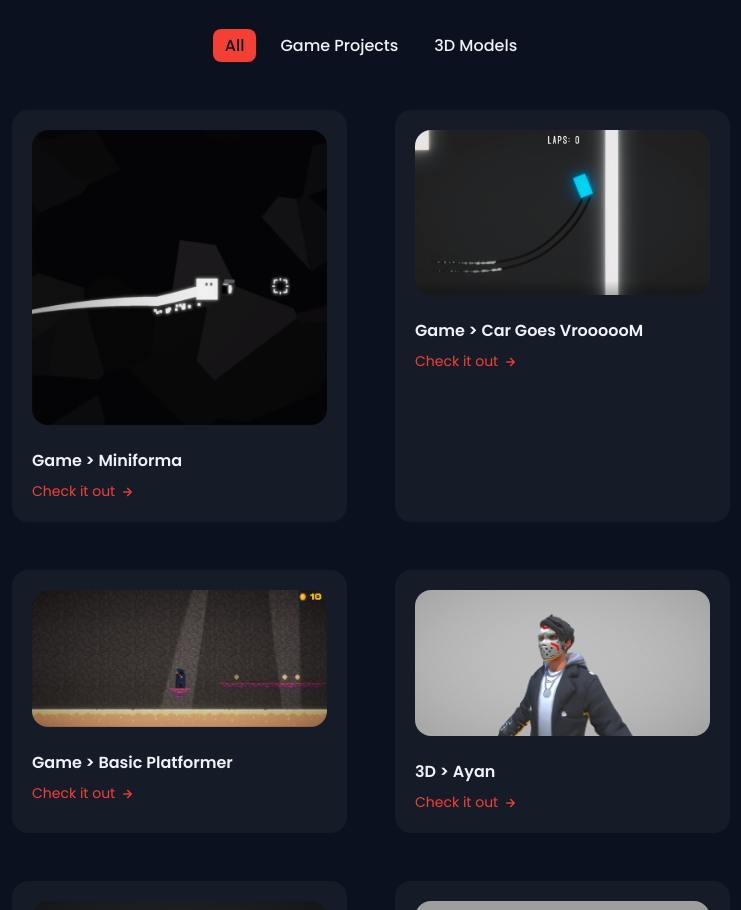
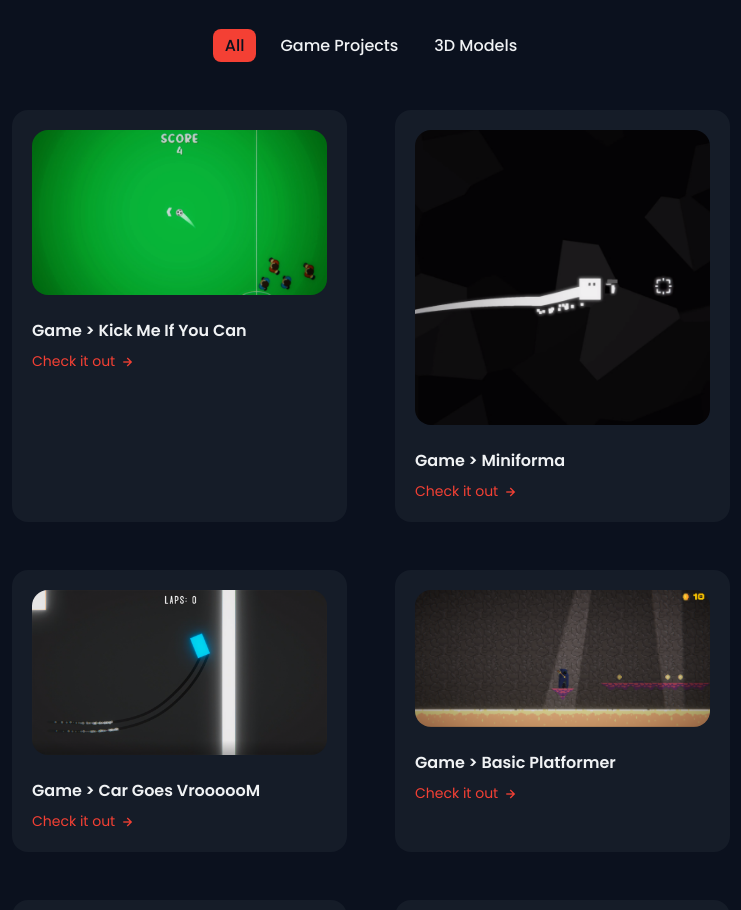
Before and after one commit to itsRayan11/Portfolio, a plain HTML site: page index.html in a window 1280 px wide. Shown: the part 1931-2841 px from the top of the page, without its empty margins (269-1010 px from the left). Drawn offline with nearby package versions, Linux system fonts and the light colour scheme; grey boxes are pictures that could not be loaded.

Commit message:
Changes #1

```diff
--- a/index.html
+++ b/index.html
@@ -71,7 +71,7 @@
                         <h1 class="home_name">Rayan Aziz</h1>
                         <h3 class="home_education">Game Developer</h3>
                         <div class="home_buttons">
-                            <a download="" href="assets/pdf/Ansel-Cv.pdf" class="button button--ghost">
+                            <a download="" href="assets/img/CV.png" class="button button--ghost">
                                 Download CV
                             </a>
                             <a href="#about" class="button">About Me</a>
@@ -399,6 +399,14 @@
 
                 <div class="work_container container grid">
                     <div class="work_card mix game-projects">
+                        <img src="assets/img/work7.png" alt="" class= "work_img">
+                        <h3 class="work_title">Game > Kick Me If You Can</h3>
+                        <a href="https://itsrayan11.itch.io/kmiyc" target="_blank" class="work_button">
+                            Check it out <i class='bx bx-right-arrow-alt work_icon' ></i>
+                        </a>
+                    </div>
+
+                    <div class="work_card mix game-projects">
                         <img src="assets/img/work1.png" alt="" class= "work_img">
                         <h3 class="work_title">Game > Miniforma</h3>
                         <a href="https://itsrayan11.itch.io/miniforma" target="_blank" class="work_button">
```
Also changed, not shown: assets/img/CV.png (added), assets/img/work7.png (added).
